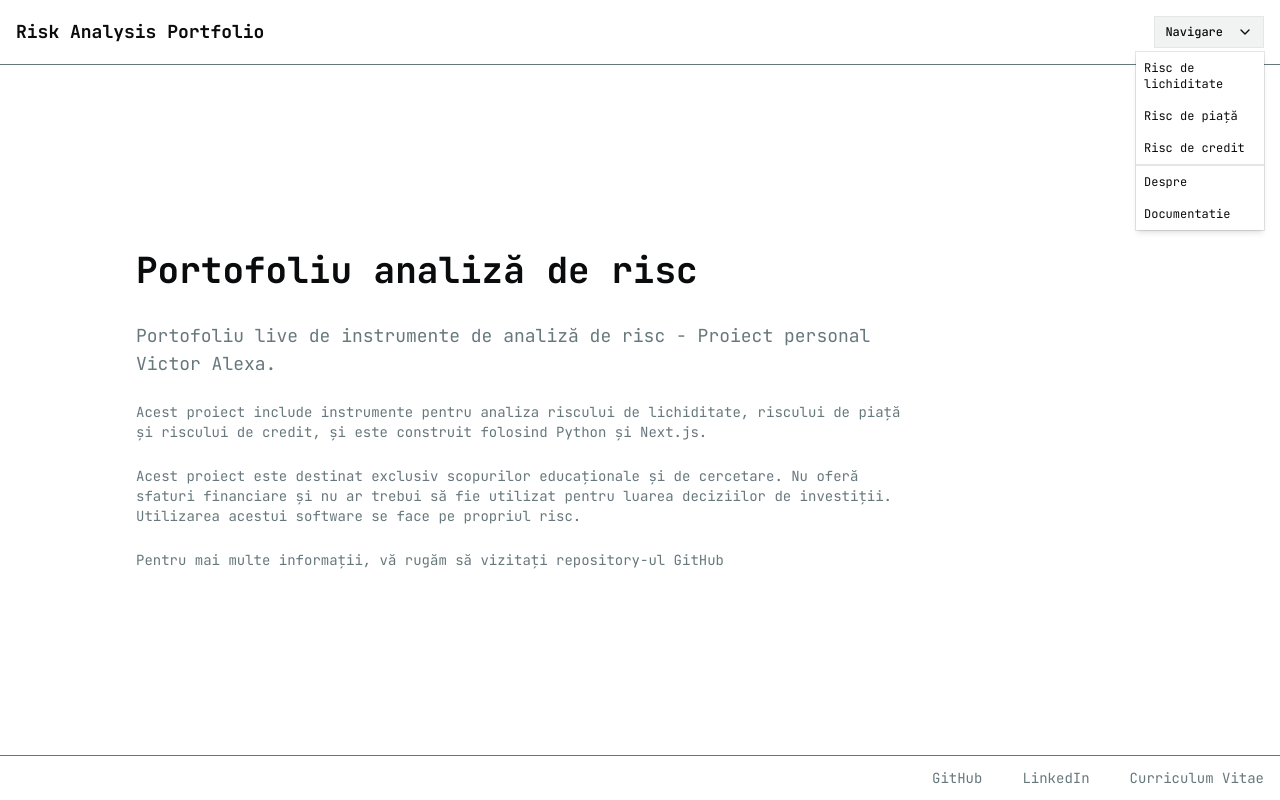
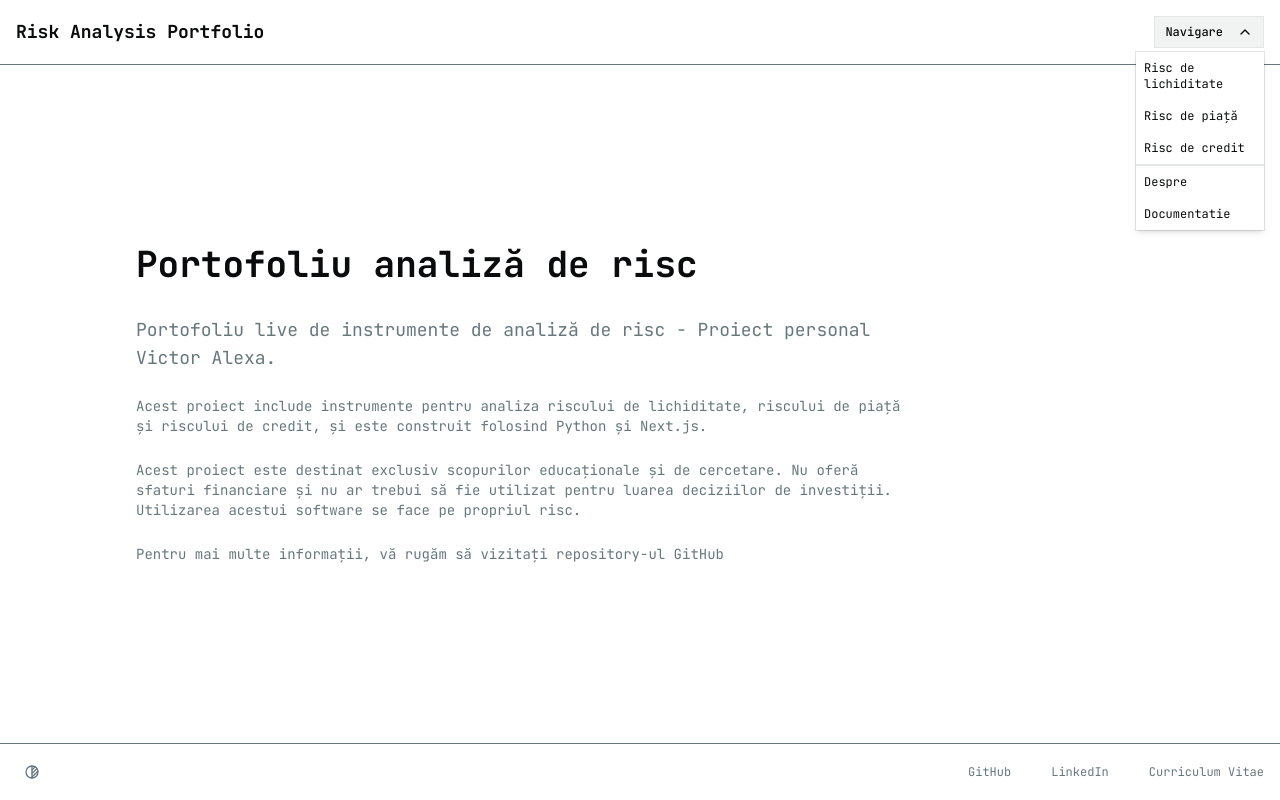
Before and after one commit to itsthevictor/risk, a Next.js app in the folder frontend/: page / in a window 1280 px wide. Both pictures are taken after a click on the button "Navigare". Built offline with nearby package versions, Linux system fonts and the light colour scheme.

Commit message:
feat: implement theme provider and toggle for improved theming support

```diff
--- a/frontend/app/layout.tsx
+++ b/frontend/app/layout.tsx
@@ -6,7 +6,7 @@ import 'katex/dist/katex.min.css';
 import QueryProvider from '@/providers/query-provider';
 import Header from '@/components/header';
 import Footer from '@/components/footer';
-
+import { ThemeProvider } from '@/providers/theme-provider';
 const jetbrainsMono = JetBrains_Mono({
   subsets: ['latin'],
   variable: '--font-mono',
@@ -40,13 +40,22 @@ export default function RootLayout({ children }: LayoutProps<'/'>) {
         'font-mono',
         jetbrainsMono.variable,
       )}
+      suppressHydrationWarning
     >
       <body className='min-h-full flex flex-col'>
-        <Header />
-        <QueryProvider>
-          <div className='flex flex-col flex-1'>{children}</div>
-        </QueryProvider>
-        <Footer />
+        <ThemeProvider
+          attribute='class'
+          defaultTheme='system'
+          enableSystem
+          disableTransitionOnChange
+          themes={['light', 'dark']}
+        >
+          <Header />
+          <QueryProvider>
+            <div className='flex flex-col flex-1'>{children}</div>
+          </QueryProvider>
+          <Footer />
+        </ThemeProvider>
       </body>
     </html>
   );
--- a/frontend/components/footer.tsx
+++ b/frontend/components/footer.tsx
@@ -1,6 +1,9 @@
+import { ThemeToggle } from '@/components/theme-toggle';
 const Footer = () => {
   return (
-    <footer className='text-sm text-muted-foreground py-3 md:flex flex-row items-center justify-end gap-y-2 sm:gap-x-10 bg-transparent border-t border-muted-foreground hidden pr-4'>
+    <footer className='text-xs text-muted-foreground py-3 md:flex flex-row items-center justify-between gap-y-2  bg-transparent border-t border-muted-foreground hidden px-4'>
+      <ThemeToggle />
+      <div className='flex flex-row gap-x-10'>
         <a
           href='https://github.com/itsthevictor/risk'
           className='hover:underline hover:text-foreground'
@@ -25,6 +28,7 @@ const Footer = () => {
         >
           Curriculum Vitae
         </a>
+      </div>
     </footer>
   );
 };
--- a/frontend/components/header.tsx
+++ b/frontend/components/header.tsx
@@ -1,5 +1,5 @@
 'use client';
-
+import { useState } from 'react';
 import Link from 'next/link';
 import { usePathname } from 'next/navigation';
 import { Button } from '@/components/ui/button';
@@ -11,7 +11,8 @@ import {
   DropdownMenuSeparator,
   DropdownMenuTrigger,
 } from '@/components/ui/dropdown-menu';
-import { IconChevronDown } from '@tabler/icons-react';
+import { IconChevronDown, IconChevronUp } from '@tabler/icons-react';
+
 const PATH_LABELS: Record<string, string> = {
   '/liquidity': 'Risc de lichiditate',
   '/market': 'Risc de piață',
@@ -21,15 +22,22 @@ const PATH_LABELS: Record<string, string> = {
 const Header = () => {
   const pathname = usePathname();
   const currentLabel = PATH_LABELS[pathname] ?? 'Navigare';
+  const [isOpen, setIsOpen] = useState(false);
 
   return (
     <div className='header flex flex-row items-center justify-between p-4 border-b border-muted-foreground'>
       <Link href='/' className='text-lg font-bold'>
         Risk Analysis Portfolio
       </Link>
-      <DropdownMenu>
+      <div className='flex items-center justify-between gap-x-4'>
+        <DropdownMenu open={isOpen} onOpenChange={setIsOpen}>
           <DropdownMenuTrigger render={<Button variant='outline' />}>
-          {currentLabel} <IconChevronDown className='ml-2 h-4 w-4' />
+            {currentLabel}{' '}
+            {isOpen ? (
+              <IconChevronUp className='ml-2 h-4 w-4' />
+            ) : (
+              <IconChevronDown className='ml-2 h-4 w-4' />
+            )}
           </DropdownMenuTrigger>
           <DropdownMenuContent>
             <DropdownMenuGroup>
@@ -53,6 +61,7 @@ const Header = () => {
           </DropdownMenuContent>
         </DropdownMenu>
       </div>
+    </div>
   );
 };
 export default Header;
--- /dev/null
+++ b/frontend/components/theme-toggle.tsx
@@ -0,0 +1,21 @@
+'use client';
+
+import { useTheme } from 'next-themes';
+
+import { Button } from '@/components/ui/button';
+import { IconBrightness } from '@tabler/icons-react';
+
+export function ThemeToggle() {
+  const { setTheme, theme } = useTheme();
+
+  return (
+    <Button
+      variant='ghost'
+      size='icon'
+      onClick={() => setTheme(theme === 'light' ? 'dark' : 'light')}
+      className='bg-transparent hover:bg-transparent focus:bg-transparent active:bg-transparent hover:dark:bg-transparent focus:dark:bg-transparent active:dark:bg-transparent cursor-pointer'
+    >
+      <IconBrightness />
+    </Button>
+  );
+}
--- a/frontend/package.json
+++ b/frontend/package.json
@@ -20,6 +20,7 @@
     "date-fns": "^4.4.0",
     "katex": "^0.18.4",
     "next": "16.3.0",
+    "next-themes": "^0.4.6",
     "react": "19.2.8",
     "react-day-picker": "^10.0.1",
     "react-dom": "19.2.8",
--- /dev/null
+++ b/frontend/providers/theme-provider.tsx
@@ -0,0 +1,11 @@
+'use client';
+
+import * as React from 'react';
+import { ThemeProvider as NextThemesProvider } from 'next-themes';
+
+export function ThemeProvider({
+  children,
+  ...props
+}: React.ComponentProps<typeof NextThemesProvider>) {
+  return <NextThemesProvider {...props}>{children}</NextThemesProvider>;
+}
```
Also changed, not shown: 1 other file (tests, documents, lock files or other folders). Lines whose indentation alone changed are shown as unchanged.
